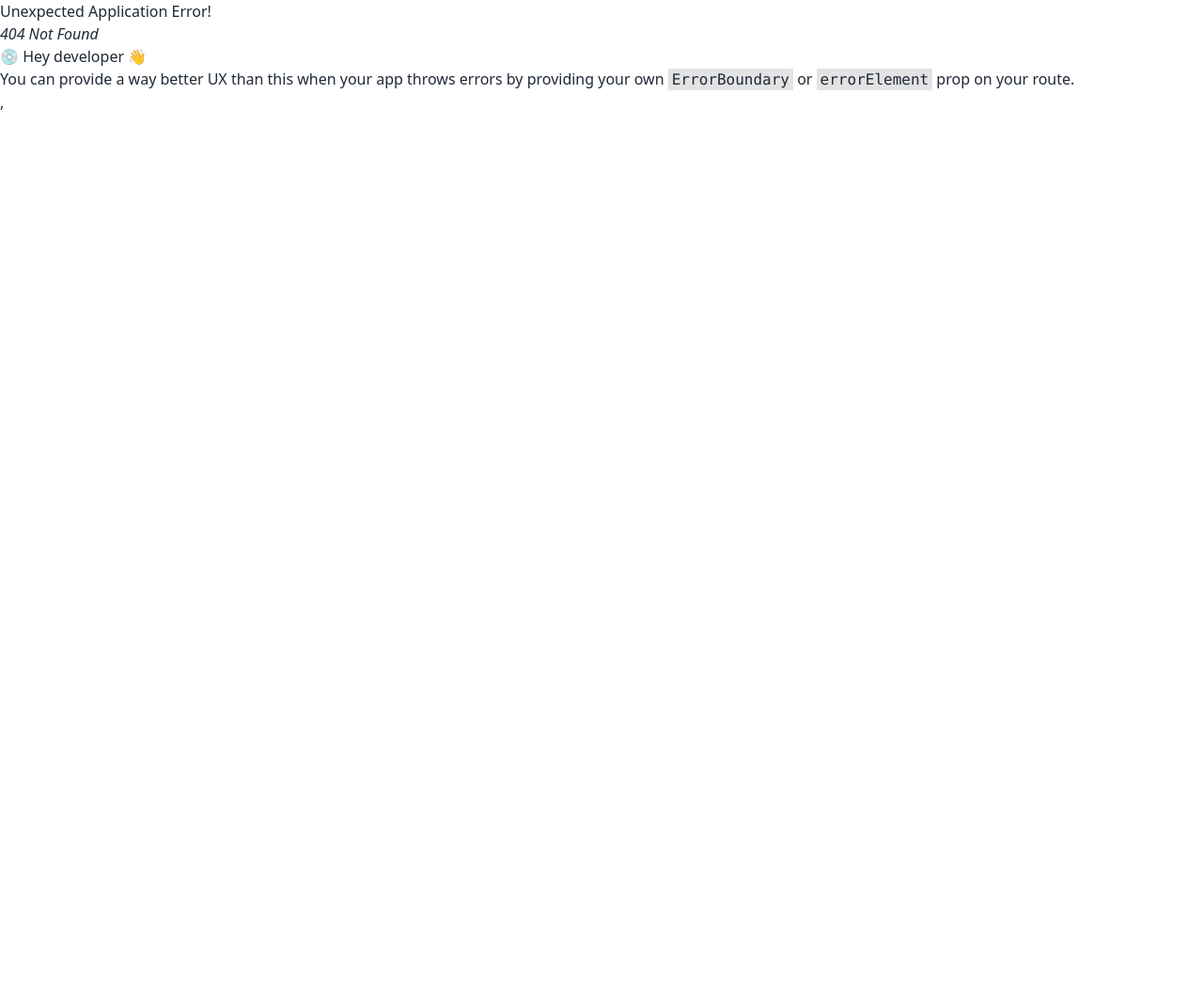
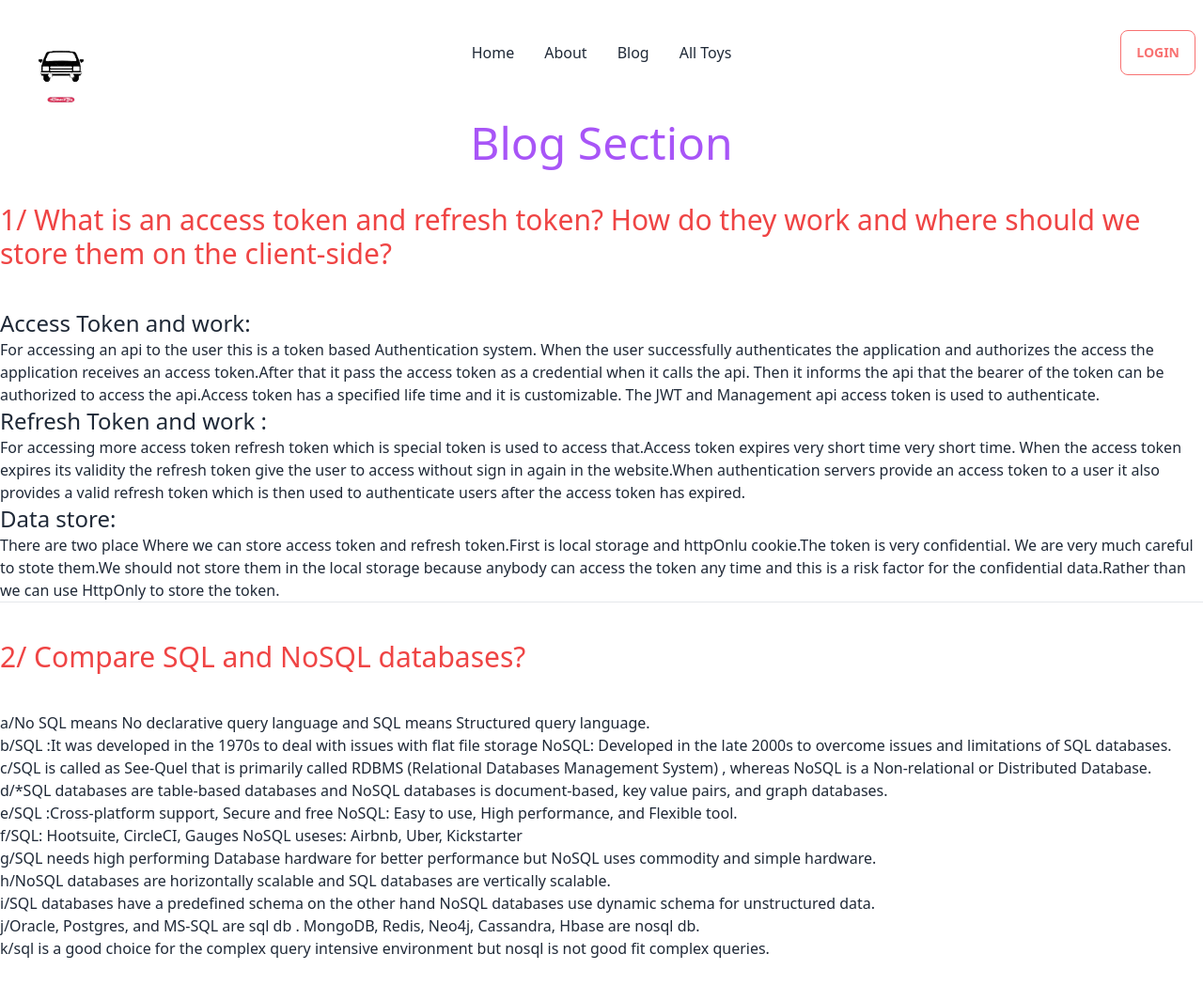
Before and after one commit to daasojib/cars-world-client, a React (Vite) app: page /blog in a window 1280 px wide. Before the commit this address had no page. Shown: the top 1065 px of the page at 94% size. Before the commit the page ends 800 px from the top, so only its background shows below. Built offline with nearby package versions, Linux system fonts and the light colour scheme; no server answers.

Commit message:
blog section init

```diff
--- a/src/Routes/Routes.jsx
+++ b/src/Routes/Routes.jsx
@@ -3,6 +3,7 @@ import Main from "../Layout/Main";
 import Home from "../pages/Home/Home/Home";
 import Login from "../pages/Login/Login";
 import SignUp from "../pages/SignUp/SignUp";
+import Blog from "../pages/Blog/Blog";
 
 const router = createBrowserRouter([
           {
@@ -21,6 +22,10 @@ const router = createBrowserRouter([
                                         path:'/signup',
                                         element: <SignUp></SignUp>
                               },
+                              {
+                                        path:'/blog',
+                                        element: <Blog></Blog>
+                              },
                     ]
           },
 ]);
--- /dev/null
+++ b/src/pages/Blog/Blog.jsx
@@ -0,0 +1,50 @@
+
+const Blog = () => {
+          return (
+                    <div>
+                              <h2 className="text-purple-500 text-5xl text-center my-4">Blog Section</h2>
+                              <p className="text-3xl text-red-500 my-10">1/  What is an access token and refresh token? How do they work and where should we store them on the client-side?</p>
+                              <p> <span className="text-2xl"> Access Token and work:</span>
+                                        <br />
+                                        For accessing an api to the user this is a token based Authentication system. When the user successfully authenticates the application and authorizes the access the application receives an access token.After that it pass the access token as a credential when it calls the api. Then it informs the api that the bearer of the token can be authorized to access the api.Access token has a specified life time and it is customizable. The JWT and Management api access token is used to authenticate.</p>
+                              <p><span className="text-2xl">Refresh Token and work :</span>
+                                        <br />
+                                        For accessing more access token refresh token which is special token is used to access that.Access token expires very short time very short time. When the access token expires its validity the refresh token give the user to access without sign in again in the website.When authentication servers provide an access token to a user it also provides a valid refresh token which is then used to authenticate users after the access token has expired.</p>
+
+                              <p> <span className="text-2xl">Data store:</span> <br /> There are two place Where we can store access token and refresh token.First is local storage and httpOnlu cookie.The token is very confidential. We are very much careful to stote them.We should not store them in the local storage because anybody can access the token any time and this is a risk factor for the confidential data.Rather than we can use HttpOnly to store the token.</p>
+                              <hr />
+                              <p className="text-3xl text-red-500 my-10">2/ Compare SQL and NoSQL databases?</p>
+                              <p>a/No SQL means No declarative query language and SQL means Structured query language.
+                                        <br />
+                              b/SQL :It was developed in the 1970s to deal with issues with flat file storage	NoSQL: Developed in the late 2000s to overcome issues and limitations of SQL databases.
+                              <br />
+                              c/SQL is called as See-Quel that is primarily called RDBMS  (Relational Databases Management System) , whereas NoSQL is a Non-relational or Distributed Database.
+                              <br />
+                              d/*SQL databases are table-based databases and  NoSQL databases is document-based, key value pairs, and graph databases.
+                              <br />
+                              e/SQL :Cross-platform support, Secure and free	NoSQL: Easy to use, High performance, and Flexible tool.
+                              <br />
+                              f/SQL: Hootsuite, CircleCI, Gauges	 NoSQL useses: Airbnb, Uber, Kickstarter
+                              <br />
+                              g/SQL needs high performing Database hardware for better performance but NoSQL uses commodity and simple hardware.
+                              <br />
+                              h/NoSQL databases are horizontally scalable and SQL databases are vertically scalable.
+                              <br />
+                              i/SQL databases have a predefined schema on the other hand	NoSQL databases use dynamic schema for unstructured data.
+                              <br />
+                              j/Oracle, Postgres, and MS-SQL are sql db .	MongoDB, Redis, Neo4j, Cassandra, Hbase are nosql db.
+                              <br />
+                              k/sql is a good choice for the complex query intensive environment but nosql is not good fit complex queries.</p>
+                              <p className="text-3xl text-red-500 my-10">3/What is express js? What is Nest JS?</p>
+                              <p><span className="text-2xl">Express JS:</span> <br />
+                              Express.js is a web framework for Node.js. It works fast and asynchronous in nature.It can be used to design single-page, multi-page and hybrid web applications.It allows to setup  the middlewares to respond to HTTP Requests.It allows to dynamically render HTML Pages based on passing arguments.Easy to configure and customize.Allows you to define an error handling middleware.Easy to connect with databases such as MongoDB. Allows you to create REST API server.
+                              <br />
+                              <span className="text-2xl">Nest JS:</span> <br />
+                              Nest. js is one of the fastest and growing Node. js framework.It is used for building efficient, scalable, and enterprise-grade backend application.It is an open-source Node.js framework for developing challenging backend systems.NestJS makes it possible to create outstanding, well-organized, and lightweight microservices.It has a useful command-line interface tool called NestCLI that facilitates the generation of the boiler code (Modules, Middleware, Controller, etc.) Also, TypeScript, Prettier, and Eslint configuration
+                              </p>
+                              <p className="text-3xl text-red-500 my-10">4/What is MongoDB aggregate and how does it work?</p>
+                    </div>
+          );
+};
+
+export default Blog;
--- a/src/pages/Shared/NavBar/NavBar.jsx
+++ b/src/pages/Shared/NavBar/NavBar.jsx
@@ -4,10 +4,16 @@ import { useContext } from "react";
 import { AuthContext } from "../../../providers/AuthProvider";
 
 const NavBar = () => {
-  const {user,logOut} = useContext(AuthContext);
+  const { user, logOut } = useContext(AuthContext);
 
-  const handleLogout = ()=>{
-
+  const handleLogout = () => {
+    logOut()
+      .then(result => {
+        console.log(result)
+      })
+      .catch(error => {
+        console.log(error)
+      })
   }
 
   const navItems = <>
@@ -37,8 +43,13 @@ const NavBar = () => {
         </ul>
       </div>
       <div className="navbar-end">
-                    {user && <span>{user.email} <button onClick={handleLogout}>Sign Out</button></span> }
-                    <Link to='/login' className="btn btn-outline btn-error">Login</Link>
+
+        {user ?
+          <span>
+            <img src={user.photoURL} alt="" />
+            <button className="btn btn-outline btn-error" onClick={handleLogout}>Sign Out</button></span>
+          :
+          <Link to='/login' className="btn btn-outline btn-error">Login</Link>}
       </div>
     </div>
   );
--- a/src/providers/AuthProvider.jsx
+++ b/src/providers/AuthProvider.jsx
@@ -1,5 +1,5 @@
-import { createContext, useState } from "react";
-import { createUserWithEmailAndPassword, getAuth, signInWithEmailAndPassword, signOut } from "firebase/auth";
+import { createContext, useEffect, useState } from "react";
+import { createUserWithEmailAndPassword, getAuth, onAuthStateChanged, signInWithEmailAndPassword, signOut } from "firebase/auth";
 import app from "../firebase/firebase.config";
 
 export const AuthContext = createContext(null)
@@ -23,6 +23,15 @@ const AuthProvider = ({children}) => {
                     return signOut(auth)
           }
 
+          useEffect(()=>{
+                    const unsubscribe =  onAuthStateChanged(auth, recentUser=>{
+                              setUser(recentUser)
+                    })
+                    return ()=>{
+                              return unsubscribe();
+                    }
+          },[])
+
 
           const allAuth = {
                     user,
```
Lines whose indentation alone changed are shown as unchanged.
